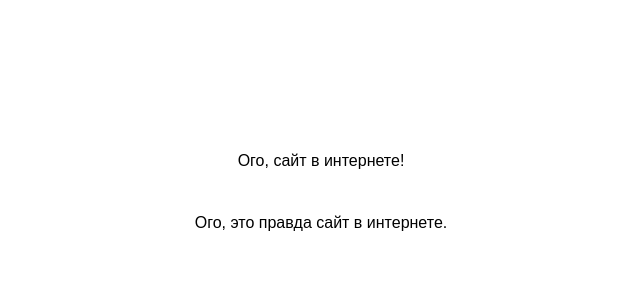
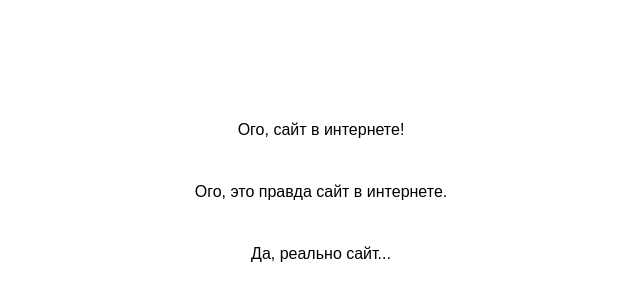
Before and after one commit to ZakharDay/GxIxD-Vol-1-Exhibition, a plain HTML site: page index.html in a window 1280 px wide. Shown: the part 216-516 px from the top of the page, without its empty margins (319-959 px from the left). Drawn offline with Linux system fonts and the light colour scheme.

Commit message:
Update index.html

```diff
--- a/index.html
+++ b/index.html
@@ -10,5 +10,6 @@
   <body>
     <p>Ого, сайт в интернете!</p>
     <p>Ого, это правда сайт в интернете.</p>
+    <p>Да, реально сайт...</p>
   </body>
 </html>
```
